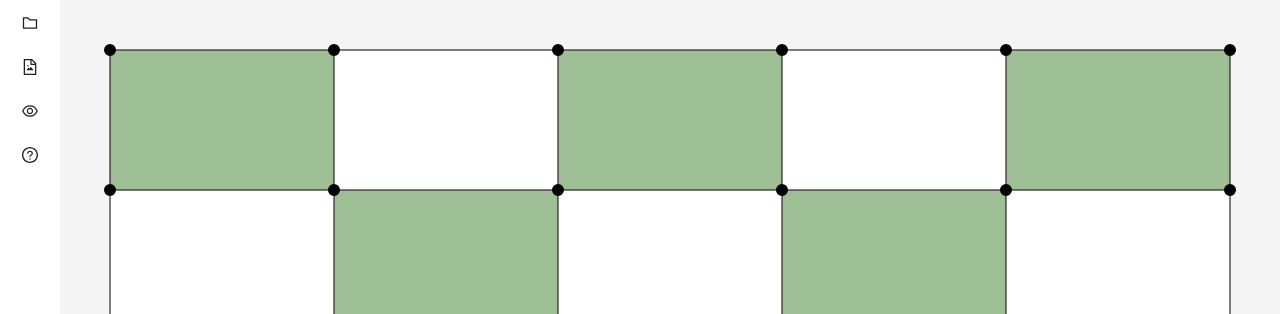
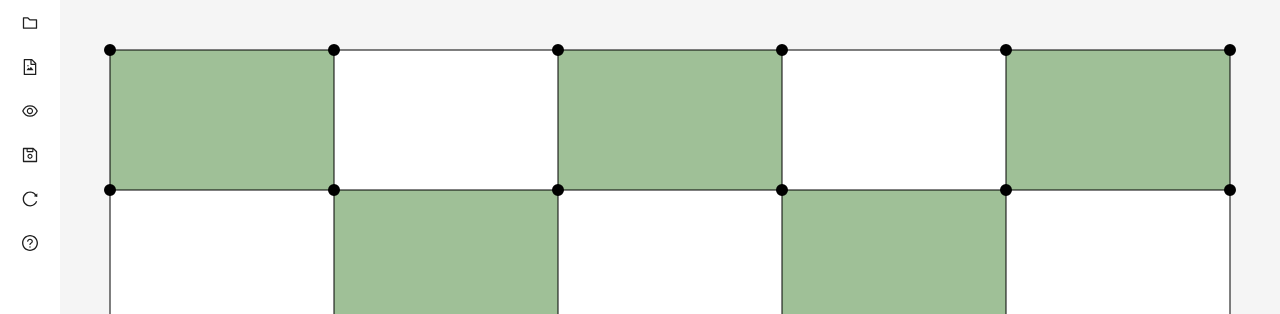
Before and after one commit to ZangerlA/AmslerGrid, a React (Create React App) app: page / in a window 1280 px wide. Shown: the top 314 px of the page. Built offline with nearby package versions, Linux system fonts and the light colour scheme.

Commit message:
Fix warp/load and Add quickload

```diff
--- a/src/classes/ImageWarper.ts
+++ b/src/classes/ImageWarper.ts
@@ -3,7 +3,6 @@ import {Polygon} from "./Polygon";
 import {Point} from "../types/Coordinate";
 import {MeshCanvas} from "./MeshCanvas";
 import {Dimension} from "../customHooks/UseWindowDimensions";
-import {wait} from "@testing-library/user-event/dist/utils";
 import {calculateCenter} from "../helperMethods/calculateCenter";
 
 export type Unsubscribe = () => void;
@@ -19,8 +18,7 @@ export class ImageWarper {
 	private currentMesh?: Vertex[][]
 	private nextMesh?: Vertex[][]
 	private subscribers: Subscriber[] = []
-	private changedVertices: Vertex[] = []
-	private splitPolygons: Polygon[] = []
+	private temporaryPolygons: Polygon[] = []
 
 	constructor(originalMesh: Vertex[][], polygons: Set<Polygon>) {
 		this.originalMesh = originalMesh
@@ -47,10 +45,7 @@ export class ImageWarper {
 
 	warp(): void {
 		console.log("warp")
-		if (!this.canvas) return
-		if (!this.nextMesh) {
-			return
-		}
+		if (!this.canvas || !this.nextMesh) return
 
 		this.currentMesh = this.nextMesh
 		this.nextMesh = undefined
@@ -63,10 +58,13 @@ export class ImageWarper {
 		this.polygons.forEach((polygon) => {
 			activePolygons.push(...polygon.gatherChildren([]))
 		})
+
 		const movedPolygons = activePolygons.filter((polygon) => polygon.moved())
 		for (let i = 0; i < movedPolygons.length; i++) {
 			const polygon = movedPolygons[i];
 			const bbox = this.getBoundingBox(this.originalMesh, polygon, this.canvas.dimension);
+			//bbox.minX  += 1
+			//bbox.minY  += 1
 			this.canvas.clearCanvas({x: bbox.minX, y: bbox.minY}, bbox.maxX - bbox.minX, bbox.maxY - bbox.minY)
 		}
 		const imageData = this.canvas.getImageData()
@@ -83,7 +81,7 @@ export class ImageWarper {
 				test.push(bbox)
 				for (let y = bbox.minY; y <= bbox.maxY; y++) {
 					for (let x = bbox.minX; x <= bbox.maxX; x++) {
-						if (polygon.hasInside({x, y})) {
+						if (polygon.hasInside({x , y})) {
 							const index = ((y) * this.canvas.dimension.width + (x)) * 4;
 							const relPos = this.getRelativePosition(this.currentMesh, {x, y}, polygon);
 							const originalPos = this.interpolate(this.originalMesh, relPos, polygon);
@@ -129,11 +127,58 @@ export class ImageWarper {
 			}
 			console.log(counter)
 			if (counter > 4) {
-				if (this.splitPolygons.includes(polygon)) this.splitPolygon(result)
-				this.splitPolygons.push(polygon)
-				polygon.split()
+				// if (this.splitPolygons.includes(polygon)) this.splitPolygon(result)
+
+				//polygon.split()
+				//result = result.filter((p ) => p !== polygon)
+				//result.push(...polygon.children)
+
+
+				const childEdgeLength = polygon.edgeLength / 2
+
+				const centerVertexRow = polygon.verticesIndices[0].row + childEdgeLength
+				const centerVertexCol = polygon.verticesIndices[0].col + childEdgeLength
+				const centerVertex = polygon.mesh.vertices[centerVertexRow][centerVertexCol]
+
+				const ul = polygon.toVertex(polygon.verticesIndices[0])
+				const ur = polygon.toVertex(polygon.verticesIndices[polygon.edgeLength])
+				const lr = polygon.toVertex(polygon.verticesIndices[polygon.edgeLength * 2])
+				const ll = polygon.toVertex(polygon.verticesIndices[polygon.edgeLength * 3])
+				const cornervertices = [ul,ur,lr,ll]
+
+				const activeVertices = polygon.getOwnActiveVertices()
+				const filteredVertices = activeVertices.filter((vertex) => vertex.wasMoved || cornervertices.includes(vertex))
+
+				//Need moved active vertices for correct calculation
+				centerVertex.coordinate = calculateCenter(filteredVertices)
+
+				polygon.recalculateVertexPosition([ul,ur,lr,ll], childEdgeLength)
+
+				const polygon1 = new Polygon(polygon.mesh, {row: polygon.verticesIndices[0].row, col: polygon.verticesIndices[0].col}, childEdgeLength, "rgba(75,139,59,0.5)")
+				const polygon2 = new Polygon(polygon.mesh, {row: polygon.verticesIndices[childEdgeLength].row, col: polygon.verticesIndices[childEdgeLength].col}, childEdgeLength, "white")
+				const polygon3 = new Polygon(polygon.mesh, {row: centerVertexRow, col: centerVertexCol}, childEdgeLength, "rgba(75,139,59,0.5)")
+				const polygon4 = new Polygon(polygon.mesh, {row: polygon.verticesIndices[polygon.verticesIndices.length - childEdgeLength].row, col: polygon.verticesIndices[polygon.verticesIndices.length - childEdgeLength].col}, childEdgeLength, "white")
+				polygon1.initializeReferences()
+				polygon2.initializeReferences()
+				polygon3.initializeReferences()
+				polygon4.initializeReferences()
+
+				result.push(
+					polygon1,
+					polygon2,
+					polygon3,
+					polygon4
+				)
+
+				this.temporaryPolygons.push(
+					polygon1,
+					polygon2,
+					polygon3,
+					polygon4
+				)
+
 				result = result.filter((p ) => p !== polygon)
-				result.push(...polygon.children)
+
 				this.splitPolygon(result)
 			}
 			else return result
@@ -143,10 +188,10 @@ export class ImageWarper {
 	}
 
 	private reverseSplit(): void {
-		for (let polygon of this.splitPolygons) {
-			polygon.merge()
+		for (let polygon of this.temporaryPolygons) {
+			polygon.removeReferences()
 		}
-		this.splitPolygons = []
+		this.temporaryPolygons = []
 	}
 
 	public setImage(image: HTMLImageElement): void {
@@ -167,17 +212,17 @@ export class ImageWarper {
 
 		for (let i = 0; i < polygon.verticesIndices.length; i++) {
 			const vertex = mesh[polygon.verticesIndices[i].row][polygon.verticesIndices[i].col];
-			if (vertex.referenceCounterIsPositive()) {
+			//if (vertex.referenceCounterIsPositive()) {
 				minX = Math.min(minX, vertex.coordinate.x);
 				minY = Math.min(minY, vertex.coordinate.y);
 				maxX = Math.max(maxX, vertex.coordinate.x);
 				maxY = Math.max(maxY, vertex.coordinate.y);
-			}
+			//}
 		}
 
 		return {
-			minX: Math.max(0, Math.floor(minX)),
-			minY: Math.max(0, Math.floor(minY)),
+			minX: Math.max(0, Math.floor(minX) + 1),
+			minY: Math.max(0, Math.floor(minY) + 1),
 			maxX: Math.min(dimension.width - 1, Math.ceil(maxX)),
 			maxY: Math.min(dimension.height - 1, Math.ceil(maxY)),
 		};
--- a/src/classes/Polygon.ts
+++ b/src/classes/Polygon.ts
@@ -23,6 +23,12 @@ export class Polygon {
 	public initializeReferences(): void {
 		for (let i = 0; i < 4; i++) {
 			this.toVertex(this.verticesIndices[this.edgeLength * i]).increaseReferenceCounter()
+		}
+	}
+
+	public removeReferences(): void {
+		for (let i = 0; i < 4; i++) {
+			this.toVertex(this.verticesIndices[this.edgeLength * i]).decreaseReferenceCounter()
 		}
 	}
 
@@ -287,7 +293,7 @@ export class Polygon {
 		})
 	}
 
-	private getOwnActiveVertices(): Vertex[] {
+	public getOwnActiveVertices(): Vertex[] {
 		return this.verticesIndices
 			.filter((vertexIndex) => this.toVertex(vertexIndex).referenceCounterIsPositive())
 			.map((vertexIndex) => this.toVertex(vertexIndex))
--- a/src/components/AmslerGrid.tsx
+++ b/src/components/AmslerGrid.tsx
@@ -82,6 +82,7 @@ const AmslerGrid: FC = () => {
 
 			if (event.button === MouseButton.Right) {
 				console.log(activeMesh.polygons)
+				console.log(activeMesh.vertices)
 				const coordinate: Point = toCanvasCoord(event.clientX, event.clientY)
 				activeMesh.handleSelect(coordinate)
 				activeMesh.draw()
@@ -216,7 +217,15 @@ const AmslerGrid: FC = () => {
 		return false
 	}
 
-	const handleSave = (): void => {
+	const handleSaveToFile = (): void => {
+
+		const json = createSaveSnapshot()
+		const blob = new Blob([json], { type: 'application/json' })
+		const fs = new FileSaver()
+		fs.save(blob)
+	}
+
+	const createSaveSnapshot = (): string => {
 		const max = activeMesh!.vertices[activeMesh!.vertices.length-1][activeMesh!.vertices[0].length-1].coordinate
 		const data = {
 			version: CURRENT_VERSION,
@@ -226,10 +235,32 @@ const AmslerGrid: FC = () => {
 			rightEyeMesh: rightEyeMesh
 		}
 
-		const json = JSON.stringify(data, null)
-		const blob = new Blob([json], { type: 'application/json' })
-		const fs = new FileSaver()
-		fs.save(blob)
+		return  JSON.stringify(data, null)
+	}
+
+	const handleSave = (): void => {
+		const json = createSaveSnapshot()
+		const currentSaves = JSON.parse(localStorage.getItem('meshData') || '[]')
+
+		// add the new save to the start of the array
+		currentSaves.unshift(json)
+
+		// remove the oldest save if there are more than 5 saves
+		if (currentSaves.length > 5) {
+			currentSaves.pop()
+		}
+
+		localStorage.setItem('meshData', JSON.stringify(currentSaves))
+	}
+
+	const handleLoad = (): void => {
+		const currentSaves = JSON.parse(localStorage.getItem('meshData') || '[]')
+		const mostRecentSave = currentSaves[0]
+
+		if (mostRecentSave) {
+			const file = new File([mostRecentSave], "config.json", { type: 'application/json' })
+			setConfigurationFile(file)
+		}
 	}
 
 	const printGrids = (): void => {
@@ -237,14 +268,24 @@ const AmslerGrid: FC = () => {
 		rightEyeMesh?.canvas.download()
 	}
 
-	const handleLoad = (file: File): boolean => {
+	const handleLoadFromFile = (file: File): boolean => {
 		setConfigurationFile(file)
 		return false
 	}
 
 	return (
 		<>
-			{activeMesh && (<Sidebar changeActiveMesh={changeActiveMesh} handleSave={handleSave} printGrids={printGrids} handleLoad={handleLoad} handleImageUpload={handleImageUpload}/>)}
+			{activeMesh && (
+				<Sidebar
+					changeActiveMesh={changeActiveMesh}
+					handleSaveToFile={handleSaveToFile}
+					handleSave={handleSave}
+					handleLoad={handleLoad}
+					printGrids={printGrids}
+					handleLoadFromFile={handleLoadFromFile}
+					handleImageUpload={handleImageUpload}
+				/>)}
+
 			<Content>
 				<canvas
 					tabIndex={0}
--- a/src/components/Sidebar.tsx
+++ b/src/components/Sidebar.tsx
@@ -1,12 +1,12 @@
 import React, {FC, useState} from "react";
 import type {MenuProps} from 'antd';
-import {Button, Layout, Menu, Popover, Radio, RadioChangeEvent, Switch, Upload} from "antd";
+import {Button, Layout, Menu, Popconfirm, Popover, Radio, RadioChangeEvent, Switch, Upload} from "antd";
 import {
 	EyeOutlined,
 	FileImageOutlined,
 	FolderOpenOutlined,
 	FolderOutlined, PrinterOutlined,
-	QuestionCircleOutlined,
+	QuestionCircleOutlined, ReloadOutlined,
 	SaveOutlined,
 	UploadOutlined,
 } from "@ant-design/icons";
@@ -16,9 +16,11 @@ import PopupWindow from "./PopupWindow";
 type MenuItem = Required<MenuProps>['items'][number];
 type SidebarProps = {
 	changeActiveMesh: () => void,
+	handleSaveToFile: () => void,
 	handleSave: () => void,
+	handleLoad: () => void,
 	printGrids: () => void,
-	handleLoad: (file: File) => boolean,
+	handleLoadFromFile: (file: File) => boolean,
 	handleImageUpload: (file: File) => boolean,
 }
 
@@ -51,8 +53,8 @@ const Sidebar: FC<SidebarProps> = (props) => {
 
 	const items: MenuItem[] = [
 		getItem('Menu', 'sub1', <FolderOutlined/>, [
-			getItem('Save', 'save', <SaveOutlined/>),
-			getItem(<Upload beforeUpload={props.handleLoad}> Load </Upload>, 'load', <FolderOpenOutlined/>),
+			getItem('Save to file', 'save_file', <SaveOutlined/>),
+			getItem(<Upload beforeUpload={props.handleLoadFromFile}> Load from File </Upload>, 'load_file', <FolderOpenOutlined/>),
 			//getItem('Load', 'load', <FolderOpenOutlined/>),
 			getItem('Print', 'print', <PrinterOutlined />),
 		]),
@@ -74,6 +76,8 @@ const Sidebar: FC<SidebarProps> = (props) => {
 				/>
 				, 'leftRight')
 		]),
+		getItem('Quicksave', 'save',<SaveOutlined/>),
+		getItem('Restore', 'restore',<Popconfirm title={"Restore"} description={"Load most recent save?"} onConfirm={props.handleLoad}><ReloadOutlined/></Popconfirm>),
 		getItem('Help', 'help',<QuestionCircleOutlined/>),
 	];
 
@@ -84,7 +88,16 @@ const Sidebar: FC<SidebarProps> = (props) => {
 		else if (e.key === 'save') {
 			props.handleSave()
 		}
-		else if (e.key === 'load') {
+		/*
+		else if (e.key === 'restore') {
+			props.handleLoad()
+		}
+
+		 */
+		else if (e.key === 'save_file') {
+			props.handleSaveToFile()
+		}
+		else if (e.key === 'load_file') {
 
 		}
 		else if (e.key === 'print') {
```
